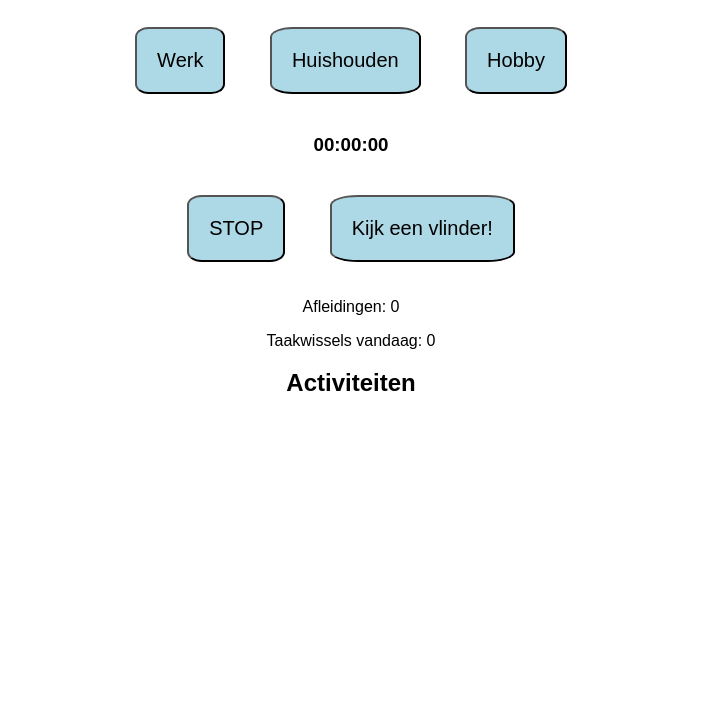
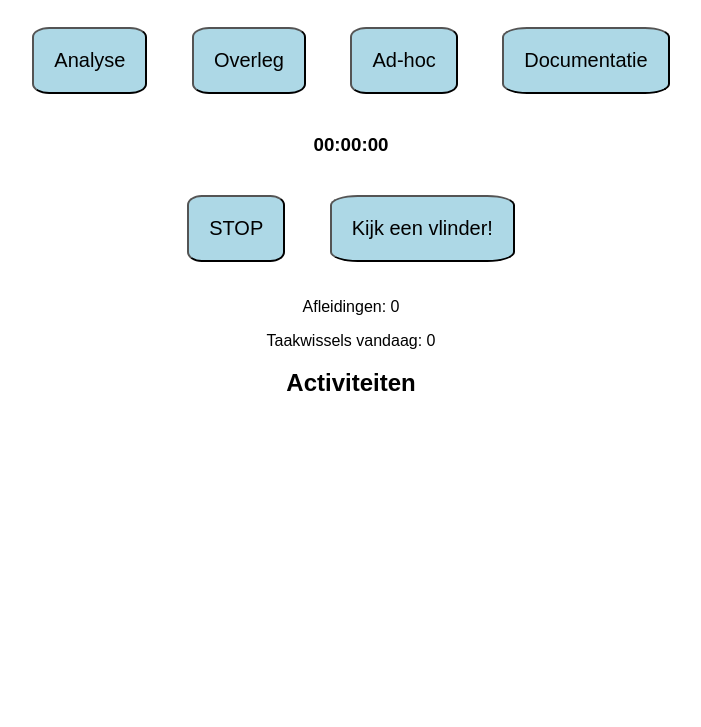
Before and after one commit to AnnVisser/focus-app, a plain HTML site: page index.html in a window 1280 px wide. Shown: the part 73-800 px from the top of the page, without its empty margins (289-990 px from the left). Drawn offline with Linux system fonts and the light colour scheme.

Commit message:
Focus-app: test-version 1.1

```diff
--- a/index.html
+++ b/index.html
@@ -11,9 +11,10 @@
 		<h1>Wat ben je aan het doen?</h1>
 
 		<div class="buttons">
-			<button onclick="startActivity('Werk')">Werk</button>
-			<button onclick="startActivity('Huishoudelijk')">Huishouden</button>
-			<button onclick="startActivity('Ontspanning')">Hobby</button>
+			<button onclick="startActivity('Analyse')">Analyse</button>
+			<button onclick="startActivity('Overleg')">Overleg</button>
+			<button onclick="startActivity('Ad-hoc')">Ad-hoc</button>
+			<button onclick="startActivity('Documentatie')">Documentatie</button>
 		</div>
 
 		<h2 id="context"></h2>
```
